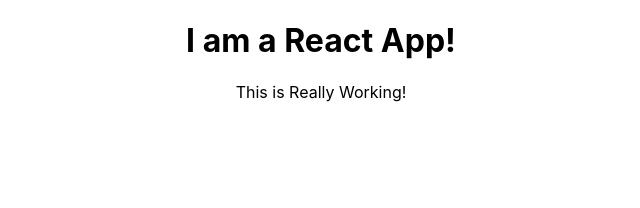
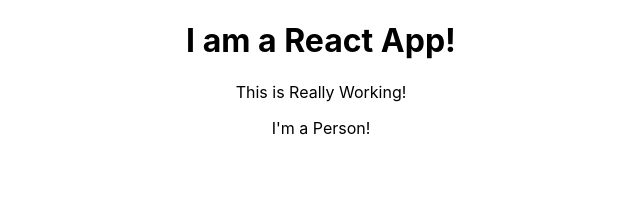
Before and after one commit to ArberGjonaj/React_Throwback_Learning, a React (Create React App) app: page / in a window 1280 px wide. Shown: the top 208 px of the page, without its empty margins (319-959 px from the left). Built offline with nearby package versions, Linux system fonts and the light colour scheme.

Commit message:
Creating a Functional Component

```diff
--- a/src/App.js
+++ b/src/App.js
@@ -1,4 +1,5 @@
 import React from 'react'
+import Person from './Person/Person'
 import './App.css';
 class App extends React.Component{
   render(){
@@ -6,6 +7,7 @@
     <div className="App">
      <h1>I am a React App!</h1>
      <p>This is Really Working!</p>
+     <Person/>
     </div>
   );
 }
--- /dev/null
+++ b/src/Person/Person.js
@@ -0,0 +1,5 @@
+const person = () => {
+  return <p>I'm a Person!</p>;
+};
+
+export default person;
```
